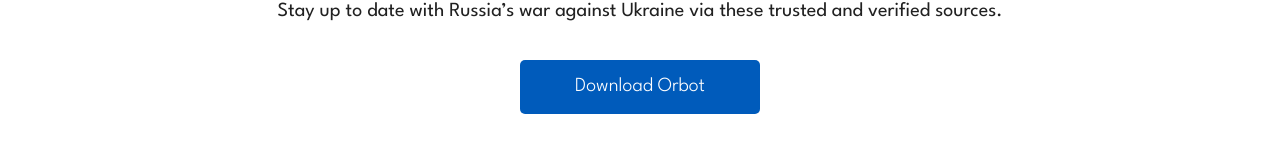
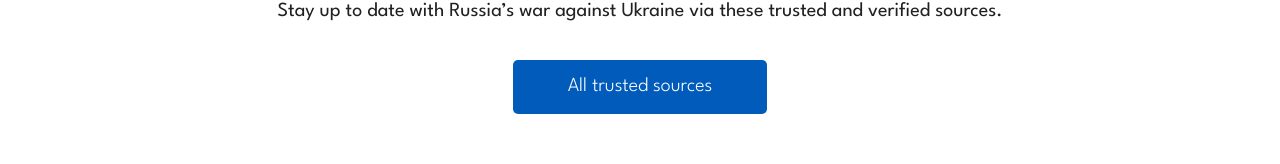
Before and after one commit to s7kind/helpukraine, a Next.js app: page /take-action in a window 1280 px wide. Shown: the part 5205-5369 px from the top of the page. Built offline with nearby package versions, Linux system fonts and the light colour scheme.

Commit message:
Update take-action.js

```diff
--- a/pages/take-action.js
+++ b/pages/take-action.js
@@ -303,7 +303,7 @@
                         <Link
                             href="/trusted-sources">
                             <a className="button button__blue">
-                                <span>Download Orbot</span>
+                                <span>All trusted sources</span>
                             </a>
                         </Link>
                         </span>
```
